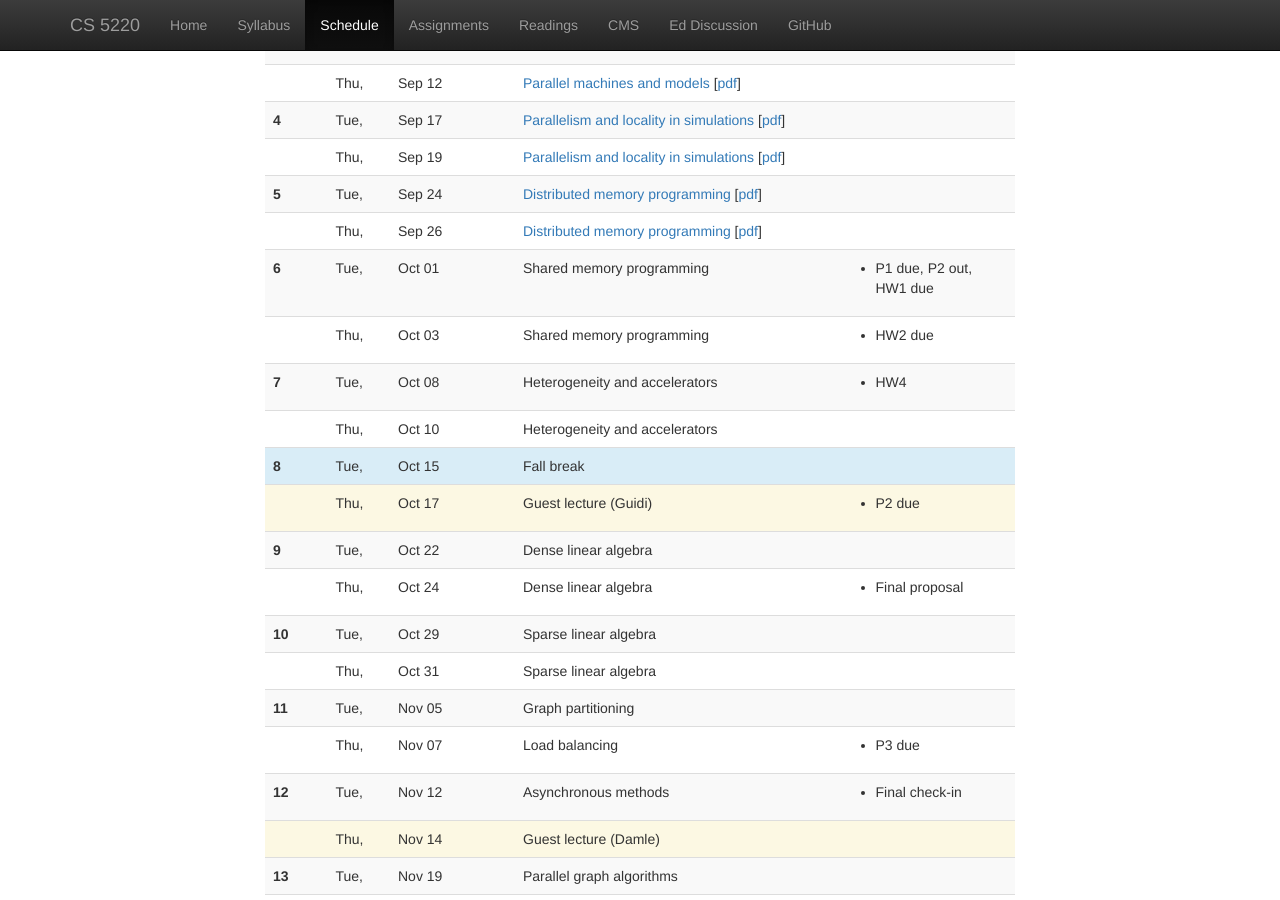
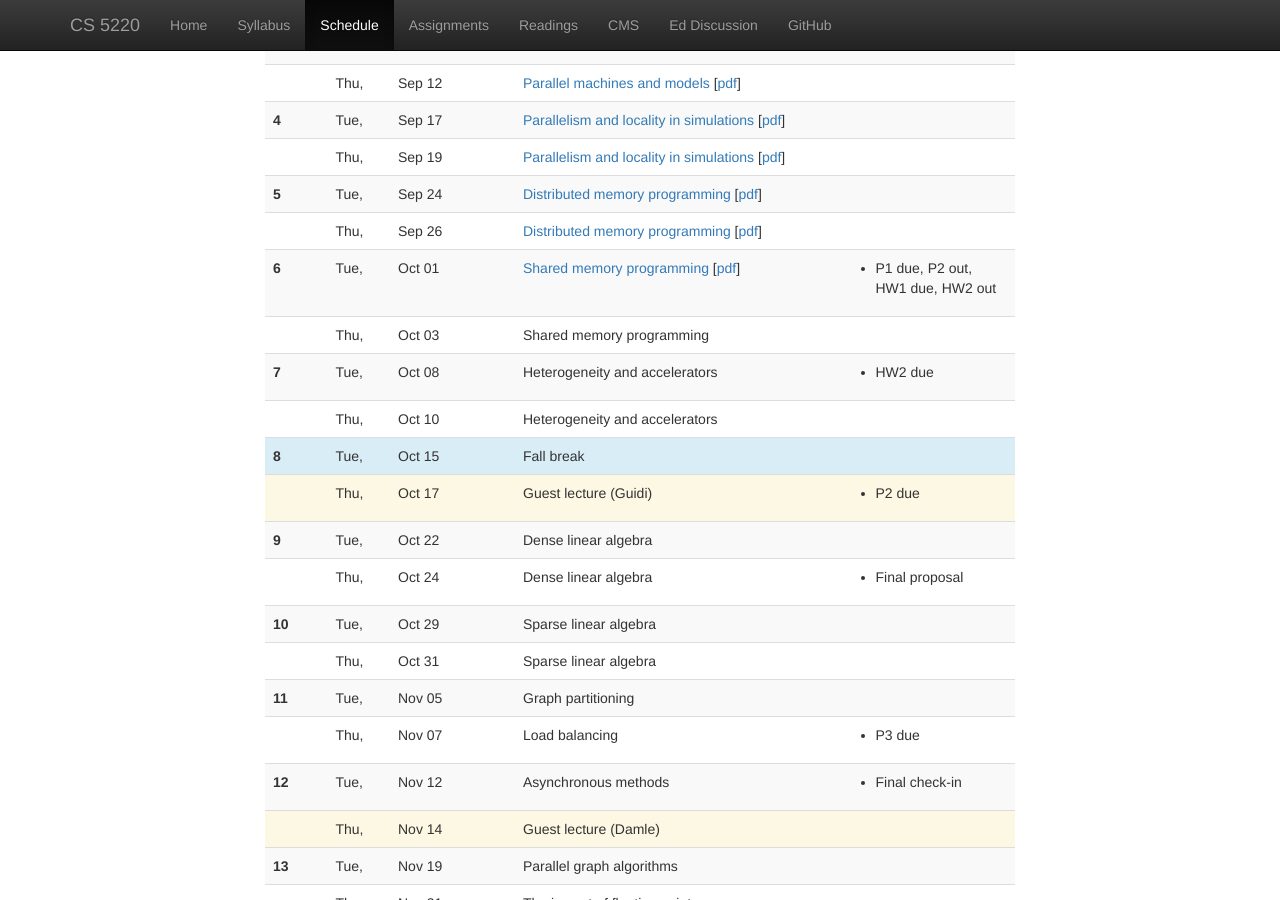
Before and after one commit to cs5220-f24/web, a Jekyll site: the page built from web/schedule.html, in a window 1280 px wide and 900 px high, scrolled down 398 px. Built offline with Jekyll 4.4.1, drawn with Linux system fonts in a browser that asks for light colours; nearby versions of some CDN libraries.

Commit message:
Update lectures.

```diff
--- a/web/_data/lectures.yml
+++ b/web/_data/lectures.yml
@@ -69,11 +69,11 @@
 -
   date: 2024-10-01
   info: Shared memory programming
-  hw: P1 due, P2 out, HW1 due
+  hw: P1 due, P2 out, HW1 due, HW2 out
+  slides: 10-openmp
 -
   date: 2024-10-03
   info: Shared memory programming
-  hw: HW2 due
 #
 # ==================
 # Week 7
@@ -81,7 +81,7 @@
 -
   date: 2024-10-08
   info: Heterogeneity and accelerators
-  hw: HW4
+  hw: HW2 due
 -
   date: 2024-10-10
   info: Heterogeneity and accelerators
```
